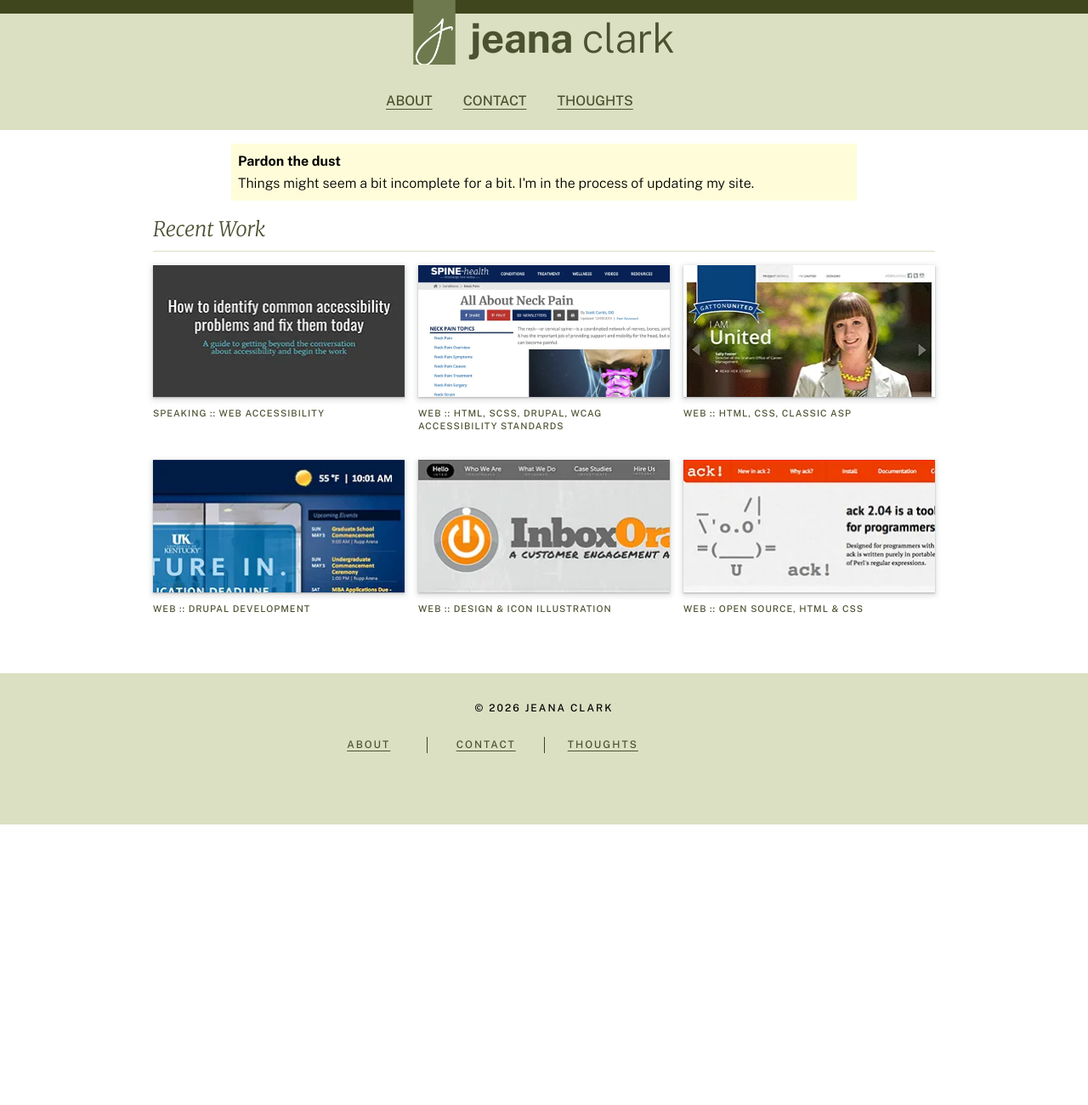
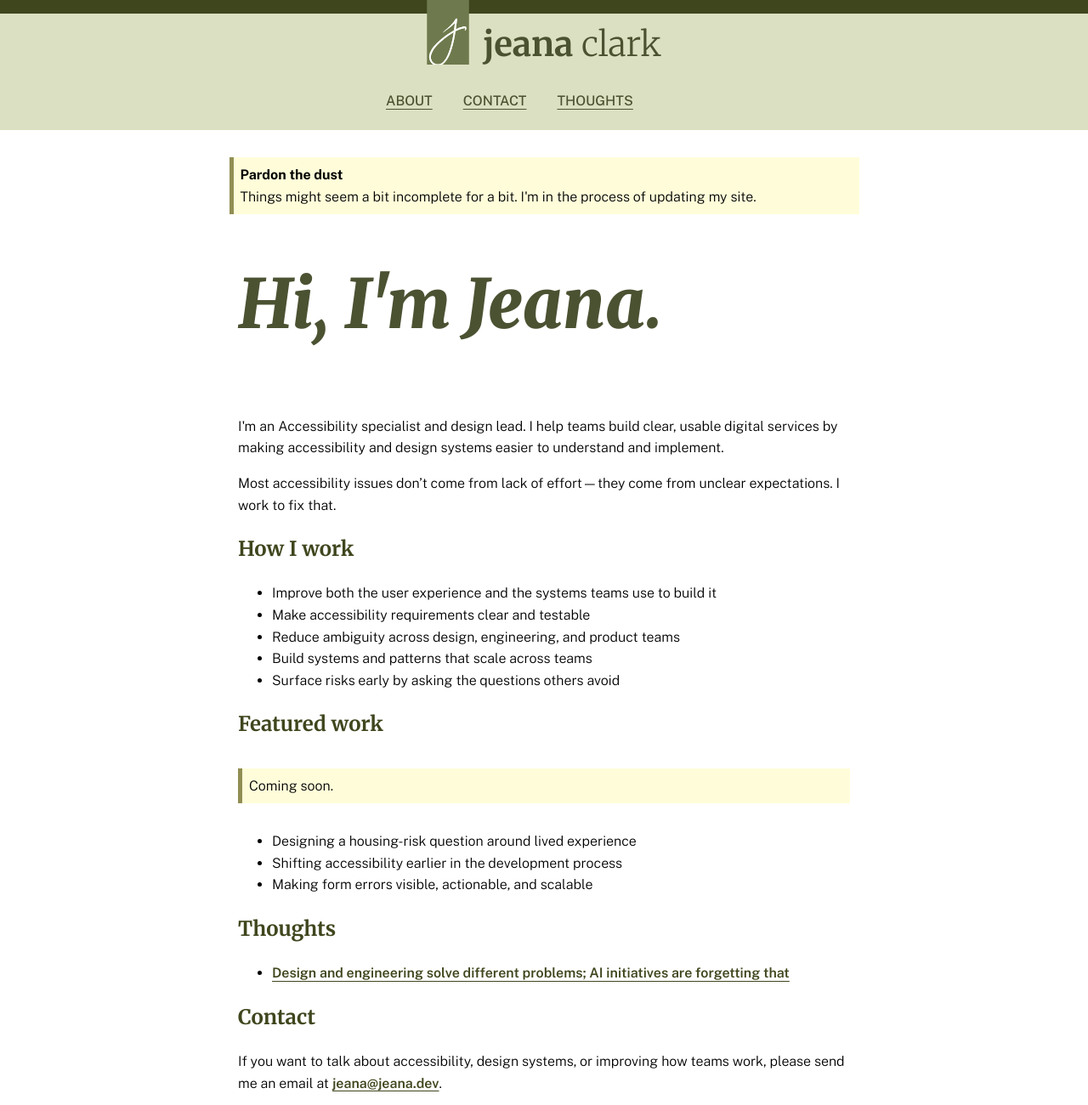
Before and after one commit to jeanadev/jeana.dev, an Eleventy site: page _src/index.md in a window 1280 px wide. Shown: the top 1300 px of the page at 85% size. Before the commit the page ends 970 px from the top, so only its background shows below. Built offline with nearby package versions, Linux system fonts and the light colour scheme; Eleventy itself is replaced by a stand-in of ours; files that its build step writes are made by us from their sources.

Commit message:
redo landing page

```diff
--- a/_src/_includes/free-form.njk
+++ b/_src/_includes/free-form.njk
@@ -5,7 +5,6 @@
   {% endblock %}
 
   {% block content %}
-    {% import "icons.njk" as icons %}
 
       <section class="freeform {% if modifier %}freeform-{{ modifier }}{% endif %}">
         <div hidden>
--- /dev/null
+++ b/_src/_includes/home.njk
@@ -0,0 +1,18 @@
+{% extends "base.njk" %}
+
+  {% block title %}
+    {{ sectionHeader }}
+  {% endblock %}
+
+  {% block content %}
+
+      <section class="home freeform {% if modifier %}freeform-{{ modifier }}{% endif %}">
+
+        <header>
+          <h1 class="home-section-header">{{ sectionHeader }}</h1>
+        </header>
+
+        {{ content|safe }}
+
+      </section>
+  {% endblock %}
--- a/_src/_includes/site-meta.njk
+++ b/_src/_includes/site-meta.njk
@@ -4,8 +4,8 @@
 <link rel="stylesheet" media="screen" type="text/css" href="/assets/css/style.css" />
 <link rel="preconnect" href="https://fonts.googleapis.com">
 <link rel="preconnect" href="https://fonts.gstatic.com" crossorigin>
-<link rel="preload" as="style" href="https://fonts.googleapis.com/css2?family=Merriweather:ital,wght@1,300&family=Public+Sans:ital,wght@0,100..900;1,100..900&display=swap" onload="this.onload=null;this.rel='stylesheet'">
-<noscript><link rel="stylesheet" href="https://fonts.googleapis.com/css2?family=Merriweather:ital,wght@1,300&family=Public+Sans:ital,wght@0,100..900;1,100..900&display=swap"></noscript>
+<link rel="preload" as="style" href="https://fonts.googleapis.com/css2?family=Merriweather:ital,opsz,wght@0,18..144,300..900;1,18..144,300..900&family=Public+Sans:ital,wght@0,100..900;1,100..900&display=swap" onload="this.onload=null;this.rel='stylesheet'">
+<noscript><link rel="stylesheet" href="https://fonts.googleapis.com/css2?family=Merriweather:ital,opsz,wght@0,18..144,300..900;1,18..144,300..900&family=Public+Sans:ital,wght@0,100..900;1,100..900&display=swap"></noscript>
 <meta name="viewport" content="width=device-width, initial-scale=1.0"/>
 
 
--- a/_src/assets/css/_body.scss
+++ b/_src/assets/css/_body.scss
@@ -167,12 +167,11 @@
   margin-top: 16px;
 }
 
-
+a,
 .freeform--link,
 .projects--description-links-item-link {
-  color: variables.$color-grey;
+  color: variables.$color-darkest-green;
   font-weight: 600;
-  text-decoration: none;
   text-underline-offset: 3px;
   transition: all .1s ease;
 
@@ -183,11 +182,19 @@
   &:hover,
   &:active {
     color: variables.$color-darkest-green;
-    text-decoration: underline;
+    background-color: variables.$color-light-green;
+    text-decoration-thickness: 3px;
   }
 
   &:hover .icon {
     fill: variables.$color-darkest-green;
+  }
+
+  &:focus {
+    outline-color: variables.$color-darkest-green;
+    border-radius: 0.15rem;
+    outline-offset: 0.15rem;
+    text-decoration-thickness: 3px;
   }
 }
 
@@ -264,16 +271,20 @@
   letter-spacing: -.01em;
   line-height: 1.15;
   margin: 0;
-  font-family: typography.$font-stack-sans-serif;
+  font-family: typography.$font-stack-serif;
+    color: variables.$color-darkest-green;
+
 }
 
-.blog {
+.blog, .home, .freeform {
   max-width:45rem;
   background-color: #fff;
   margin: 0 1rem;
   overflow: hidden;
   padding: 10px 20px 32px;
   text-align: left;
+    transition: all .1s ease;
+
 
   @include breakpoints.breakpoint(breakpoints.$bp-md) {
     margin: 2rem auto;
@@ -308,8 +319,14 @@
 .banner {
   background-color: #fffdd9;
   padding:.5rem;
-  max-width: 45rem;
-  margin: 0 auto;
+     max-width: 45rem;
+  margin: 0 1rem;
+
+  border-left:5px solid #918e54;
+
+  @include breakpoints.breakpoint(breakpoints.$bp-md) {
+    margin: 2rem auto;
+  }
 
   p {
     margin: 0
@@ -321,3 +338,30 @@
   font-weight:700;
   margin:0;
 }
+
+
+.home-section-header {
+  font-family: typography.$font-stack-serif;
+  font-weight: 900;
+  font-style: italic;
+  font-size: 3rem;
+  color: variables.$color-medium-green;
+  margin-top: 0;
+  transition: all .1s ease;
+
+
+  @include breakpoints.breakpoint(breakpoints.$bp-md) {
+    font-size: 5rem;
+  }
+}
+
+.freeform-home, .blog {
+  h2 {
+    color: variables.$color-darkest-green;
+    font-family: typography.$font-stack-serif;
+  }
+}
+
+.freeform-home .post-link {
+  font-size:1rem;
+}
--- a/_src/assets/css/_header.scss
+++ b/_src/assets/css/_header.scss
@@ -32,9 +32,14 @@
   margin: 0 auto;
 
   img {
-    width: 50px;
-    height: 90px;
+    width: 35px;
+    height: 86px;
     margin: 0;
+
+    @include breakpoints.breakpoint(breakpoints.$bp-sm) {
+      width: 50px;
+      height: 90px;
+    }
   }
 }
 
@@ -51,20 +56,18 @@
 .header-name {
   grid-area: name;
   font-size: 1.8rem;
-  letter-spacing: -.01em;
-  font-family: typography.$font-stack-sans-serif;
+  font-family: typography.$font-stack-serif;
   text-transform: lowercase;
   text-align: center;
   align-self: flex-end;
   transition: all .1s ease;
+  margin-bottom:13px;
 
   @include breakpoints.breakpoint(breakpoints.$bp-sm) {
     font-size: 2.5rem;
+    margin-bottom: 0;
   }
 
-  @include breakpoints.breakpoint(breakpoints.$bp-md) {
-    font-size: 3rem;
-  }
 }
 
 .header-nav {
--- a/_src/index.md
+++ b/_src/index.md
@@ -2,44 +2,42 @@
 title: Web Development - Jeana Clark Portfolio
 description: Portfolio of Designer, Developer, Accessibility Advocate, Jeana Clark
 
-layout: homepage.njk
+layout: home.njk
 modifier: home
-sectionHeader: Recent Work
-featured:
-  - title: "Speaking :: Web Accessibility"
-    img: "/assets/img/highlighted/TN-That2021.webp"
-    img_alt: "THAT Conference 2021 - Speaker Title Slide"
-    img_width: "295"
-    img_height: "155"
-    link: "/speaking/#THAT2021"
-  - title: "Web :: HTML, SCSS, Drupal, WCAG Accessibility Standards"
-    img: "/assets/img/highlighted/TN-spinehealth.webp"
-    img_alt: "Spine-health.com Screenshot of All About Neck Pain Article"
-    img_width: "295"
-    img_height: "155"
-    link: "/web/#Veritas"
-  - title: "Web :: HTML, CSS, CLASSIC ASP"
-    img: "/assets/img/highlighted/TN-GattonUnited.webp"
-    img_alt: "Gatton United Capital Campaign"
-    img_width: "295"
-    img_height: "155"
-    link: "/web/#GattonUnited"
-  - title: "Web :: Drupal Development"
-    img: "/assets/img/highlighted/TN-GattonSignage.webp"
-    img_alt: "Drupal Signage"
-    img_width: "295"
-    img_height: "155"
-    link: "/web/#DigitalSignage"
-  - title: "Web :: Design & Icon Illustration"
-    img: "/assets/img/highlighted/TN-InboxOrange.webp"
-    img_alt: "Inbox Orange Screenshot"
-    img_width: "295"
-    img_height: "155"
-    link: "/web/#InboxOrange"
-  - title: "Web :: Open Source, HTML & CSS"
-    img: "/assets/img/highlighted/TN-ack.webp"
-    img_alt: "ack - BeyondGrep.com Screenshot"
-    img_width: "295"
-    img_height: "155"
-    link: "/web/#BeyondGrep"
+
+sectionHeader: Hi, I'm Jeana.
+
 ---
+
+<div class="slim">
+
+I'm an Accessibility specialist and design lead. I help teams build clear, usable digital services by making accessibility and design systems easier to understand and implement.
+
+Most accessibility issues don’t come from lack of effort—they come from unclear expectations. I work to fix that.
+
+## How I work
+* Improve both the user experience and the systems teams use to build it
+* Make accessibility requirements clear and testable
+* Reduce ambiguity across design, engineering, and product teams
+* Build systems and patterns that scale across teams
+* Surface risks early by asking the questions others avoid
+
+
+## Featured work
+
+  <div class="banner">
+    <p>Coming soon.</p>
+  </div>
+
+* Designing a housing-risk question around lived experience
+* Shifting accessibility earlier in the development process
+* Making form errors visible, actionable, and scalable
+
+
+## Thoughts
+
+* <a class="post-link" href="/thoughts/20206/04/ai-for-designers">Design and engineering solve different problems; AI initiatives are forgetting that</a>
+
+## Contact
+If you want to talk about accessibility, design systems, or improving how teams work, please send me an email at <a href="mailto:jeana@jeana.dev">jeana@jeana.dev</a>.
+</div>
```
Also changed, not shown: _src/about/index.md (+4 -0 lines), _src/index-old.md (added, +45 -0 lines).
